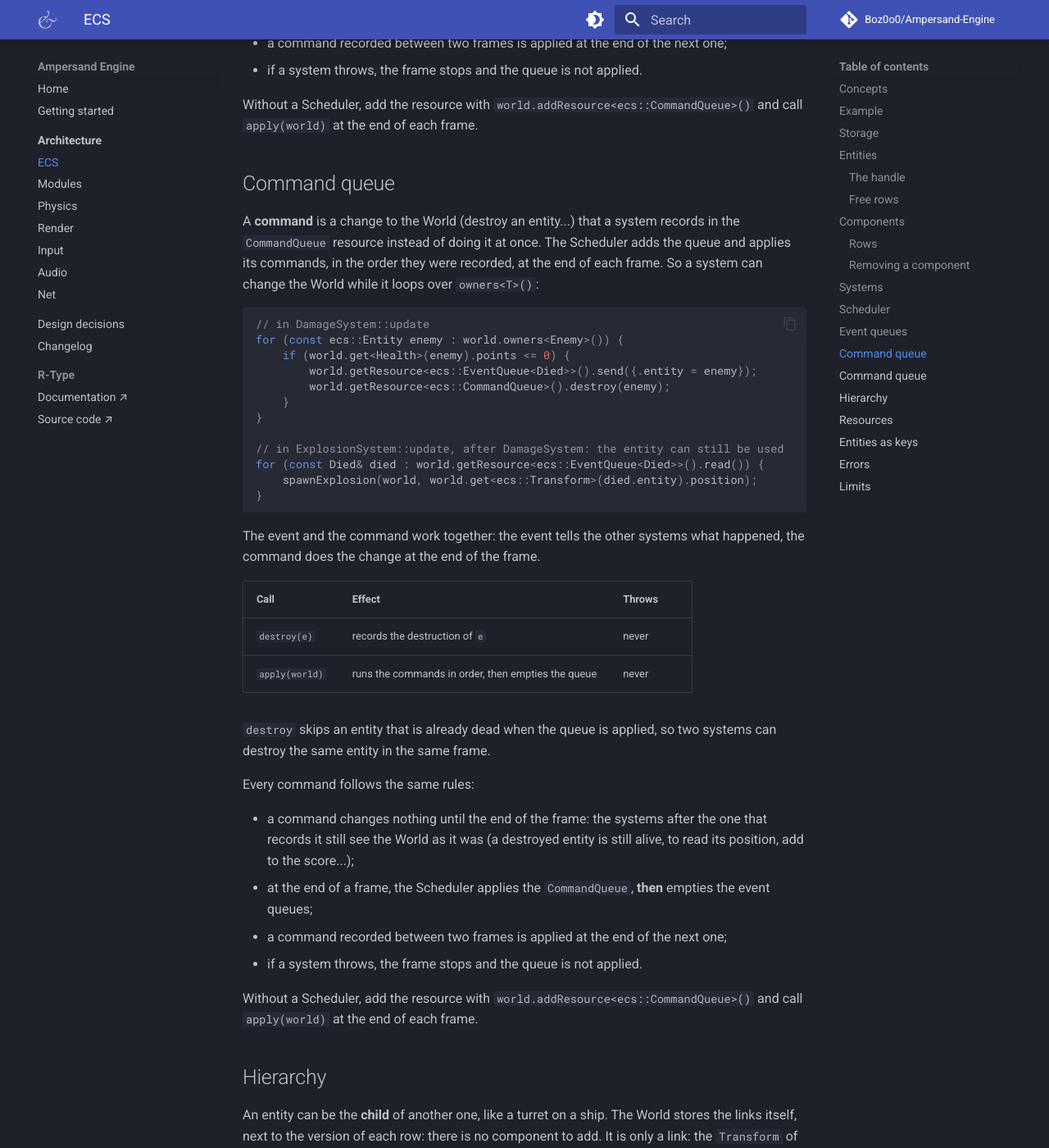
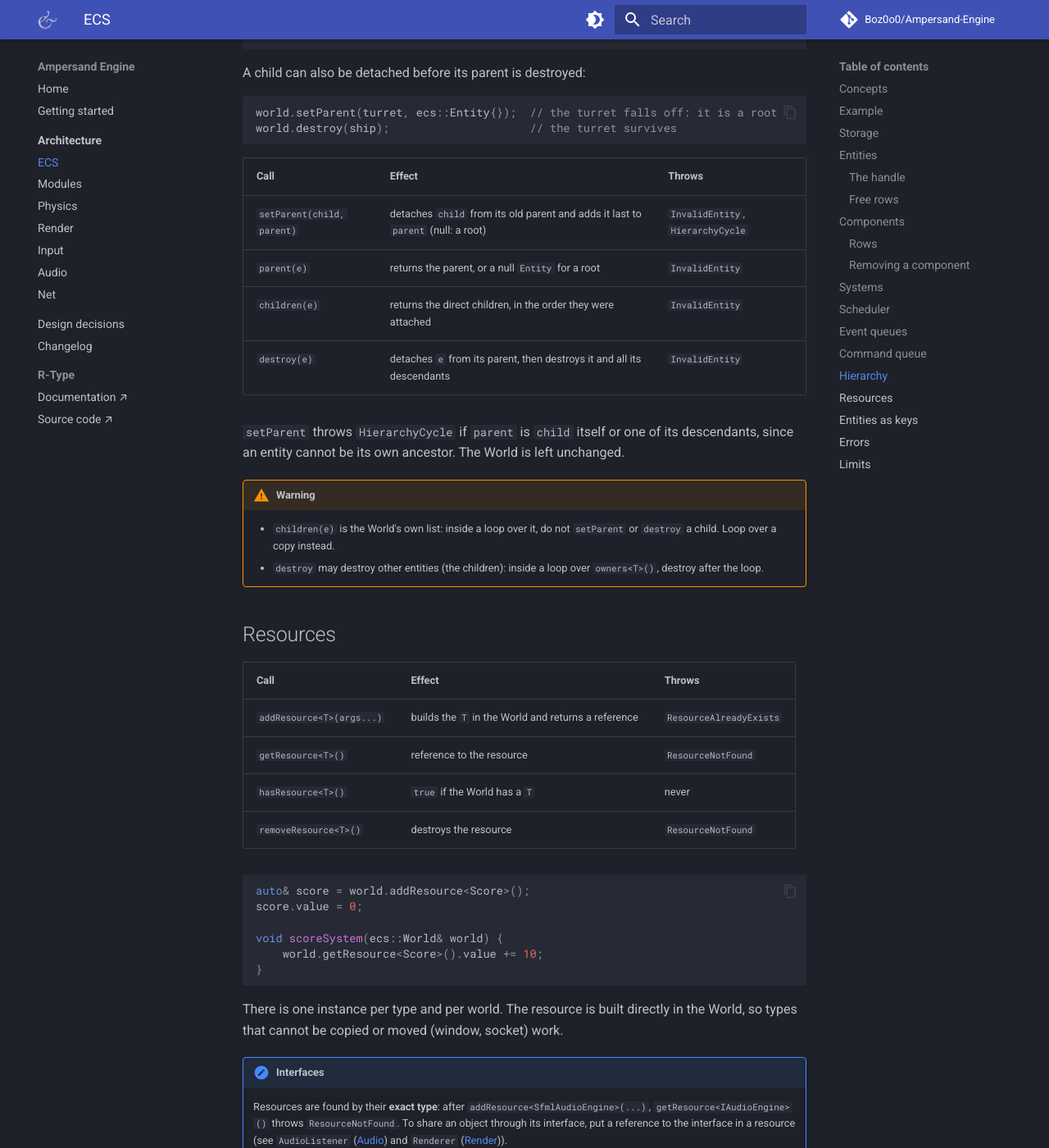
Before and after one commit to Boz0o0/Ampersand-Engine, an MkDocs documentation site: the page built from docs/mkdocs/architecture/ecs.md, in a window 1280 px wide and 1400 px high, scrolled down 9626 px. Shown: the whole window at 82% size. Built offline with MkDocs 1.6.1 and Material for MkDocs 9.7.7, drawn with Linux system fonts in a browser that asks for light colours; comment, search, counter and statistics services are not loaded; some of the changed text lies outside the part shown.

````diff
--- a/docs/mkdocs/architecture/ecs.md
+++ b/docs/mkdocs/architecture/ecs.md
@@ -120,8 +120,8 @@
 arriving after a new entity took row 42).
 
 !!! tip "The null entity"
-Versions start at 1, so `Entity{}` (`{0, 0}`) is never alive. Use it as
-"no entity", for example in a `Target` component that has no target yet.
+    Versions start at 1, so `Entity{}` (`{0, 0}`) is never alive. Use it as
+    "no entity", for example in a `Target` component that has no target yet.
 
 ### Free rows
 
@@ -172,9 +172,8 @@
 - `has<Velocity>(e1)`: row 1, column 1 is `0`, so it has none.
 
 The row plays the role of a signature (a cell that is not 0 is a set bit) and
-also gives the position, so there is nothing else to keep in sync. Thanks to the
-
-- 1, a new row filled with zeros is an entity with no component.
+also gives the position, so there is nothing else to keep in sync. Thanks to
+the + 1, a new row filled with zeros is an entity with no component.
 
 ### Removing a component
 
@@ -222,11 +221,11 @@
 single read in the entity's row.
 
 !!! warning "Changing a pool while looping on it"
-`owners<T>()` is the pool's own list, not a copy. Inside a loop on
-`owners<T>()`, do **not** `remove<T>`, `add<T>` or `destroy` an entity that
-has a `T`: the swap-and-pop moves the last entity into the current slot and
-the loop **skips** it, and an `add` can reallocate the list (**undefined
-behaviour**).
+    `owners<T>()` is the pool's own list, not a copy. Inside a loop on
+    `owners<T>()`, do **not** `remove<T>`, `add<T>` or `destroy` an entity that
+    has a `T`: the swap-and-pop moves the last entity into the current slot and
+    the loop **skips** it, and an `add` can reallocate the list (**undefined
+    behaviour**).
 
     Three safe ways to destroy entities in a system:
 
@@ -325,8 +324,8 @@
     same result.
 
 !!! warning
-Do not call `add` from a system: the list of systems would change while the
-Scheduler loops on it.
+    Do not call `add` from a system: the list of systems would change while the
+    Scheduler loops on it.
 
 ## Event queues
 
@@ -371,53 +370,6 @@
 
 Without a Scheduler, add the resource with `world.addResource<ecs::EventQueue<T>>()`
 and call `clear()` at the end of each frame.
-
-## Command queue
-
-A **command** is a change to the World (destroy an entity...) that a system
-records in the `CommandQueue` resource instead of doing it at once. The
-Scheduler adds the queue and applies its commands, in the order they were
-recorded, at the end of each frame. So a system can change the World while it
-loops over `owners<T>()`:
-
-```cpp
-// in DamageSystem::update
-for (const ecs::Entity enemy : world.owners<Enemy>()) {
-    if (world.get<Health>(enemy).points <= 0) {
-        world.getResource<ecs::EventQueue<Died>>().send({.entity = enemy});
-        world.getResource<ecs::CommandQueue>().destroy(enemy);
-    }
-}
-
-// in ExplosionSystem::update, after DamageSystem: the entity can still be used
-for (const Died& died : world.getResource<ecs::EventQueue<Died>>().read()) {
-    spawnExplosion(world, world.get<ecs::Transform>(died.entity).position);
-}
-```
-
-The event and the command work together: the event tells the other systems
-what happened, the command does the change at the end of the frame.
-
-| Call           | Effect                                             | Throws |
-| -------------- | -------------------------------------------------- | ------ |
-| `destroy(e)`   | records the destruction of `e`                     | never  |
-| `apply(world)` | runs the commands in order, then empties the queue | never  |
-
-`destroy` skips an entity that is already dead when the queue is applied, so
-two systems can destroy the same entity in the same frame.
-
-Every command follows the same rules:
-
-- a command changes nothing until the end of the frame: the systems after the
-  one that records it still see the World as it was (a destroyed entity is
-  still alive, to read its position, add to the score...);
-- at the end of a frame, the Scheduler applies the `CommandQueue`, **then**
-  empties the event queues;
-- a command recorded between two frames is applied at the end of the next one;
-- if a system throws, the frame stops and the queue is not applied.
-
-Without a Scheduler, add the resource with `world.addResource<ecs::CommandQueue>()`
-and call `apply(world)` at the end of each frame.
 
 ## Command queue
 
@@ -513,9 +465,11 @@
 descendants, since an entity cannot be its own ancestor. The World is left
 unchanged.
 
-!!! warning - `children(e)` is the World's own list: inside a loop over it, do not
-`setParent` or `destroy` a child. Loop over a copy instead. - `destroy` may destroy other entities (the children): inside a loop over
-`owners<T>()`, destroy after the loop.
+!!! warning
+    - `children(e)` is the World's own list: inside a loop over it, do not
+      `setParent` or `destroy` a child. Loop over a copy instead.
+    - `destroy` may destroy other entities (the children): inside a loop over
+      `owners<T>()`, destroy after the loop.
 
 ## Resources
 
@@ -539,11 +493,11 @@
 the World, so types that cannot be copied or moved (window, socket) work.
 
 !!! note "Interfaces"
-Resources are found by their **exact type**: after
-`addResource<SfmlAudioEngine>(...)`, `getResource<IAudioEngine>()` throws
-`ResourceNotFound`. To share an object through its interface, put a
-reference to the interface in a resource (see`AudioListener` ([Audio](audio.md)) and
-`Renderer` ([Render](render.md#window))).
+    Resources are found by their **exact type**: after
+    `addResource<SfmlAudioEngine>(...)`, `getResource<IAudioEngine>()` throws
+    `ResourceNotFound`. To share an object through its interface, put a
+    reference to the interface in a resource (see `AudioListener` ([Audio](audio.md)) and
+    `Renderer` ([Render](render.md#window))).
 
 ## Entities as keys
 
````
Also changed, not shown: CHANGELOG.md (+0 -2 lines).
